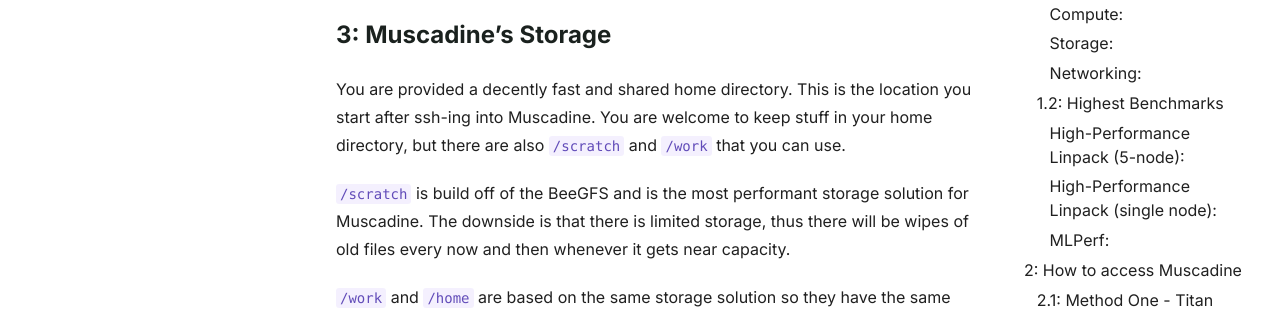
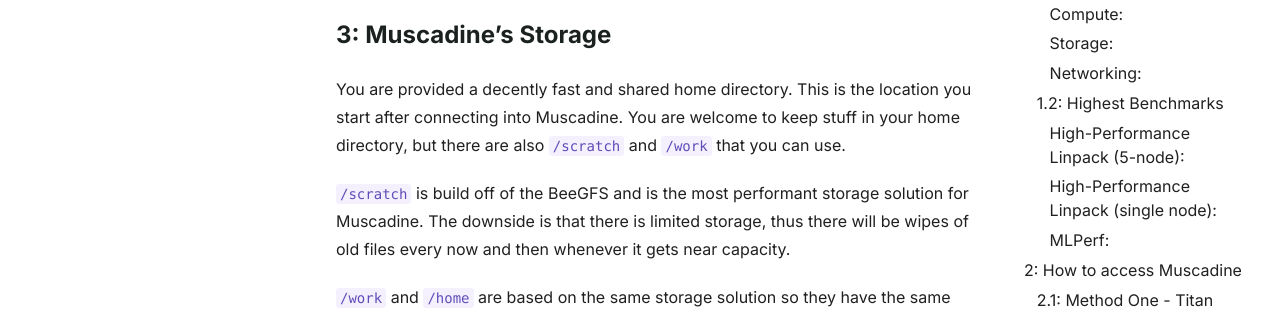
Before and after one commit to msstate-sighpc/muscadine-docs, a Sphinx documentation site: the page built from docs/user-docs.md, in a window 1280 px wide and 900 px high, scrolled down 3172 px. Shown: the part 181-490 px from the top of the window. Built offline with Sphinx 7.4.7, drawn with Linux system fonts in a browser that asks for light colours; some of the changed text lies outside the part shown.

Commit message:
minor tweaks

```diff
--- a/docs/user-docs.md
+++ b/docs/user-docs.md
@@ -78,7 +78,7 @@
  ## <div style="page-break-after: always;"></div>
 ## 3: Muscadine's Storage
 
-You are provided a decently fast and shared home directory. This is the location you start after ssh-ing into Muscadine. You are welcome to keep stuff in your home directory, but there are also `/scratch` and `/work` that you can use.
+You are provided a decently fast and shared home directory. This is the location you start after connecting into Muscadine. You are welcome to keep stuff in your home directory, but there are also `/scratch` and `/work` that you can use.
 
 `/scratch` is build off of the BeeGFS and is the most performant storage solution for Muscadine. The downside is that there is limited storage, thus there will be wipes of old files every now and then whenever it gets near capacity.
 
@@ -89,6 +89,7 @@
 | `/scratch` | 2.2TB          | ***FAST*** | None  | Scratch is to be used for active data or programs that are not vital. ***SCRATCH WILL BE PERIODILY WIPED***                                                  |
 | `/home`    | 20TB           | *quick*    | 10GB  | Home is where your and other user's personal directories live. Only put binaries, scripts, or small things in here. Capacity shared with `/work` and `/apps` |
 | `/work`    | 20TB           | *quick*    | 500GB | Work is where datasets and large quantities of input/output data is to be stored. Capacity shared with `/home` and `/apps`.                                  |
+
 >[!WARNING]
 > Do not put anything you want to keep for longer than a day in `/scratch` as all files are subject to deletion to preserve free space.
 
@@ -252,8 +253,10 @@
 ### FAQ
 1.
 	Q: What if I don't want to build a program from source?
+
 	A: Womp womp.
 
 2.
 	Q:
+
 	A:
```
